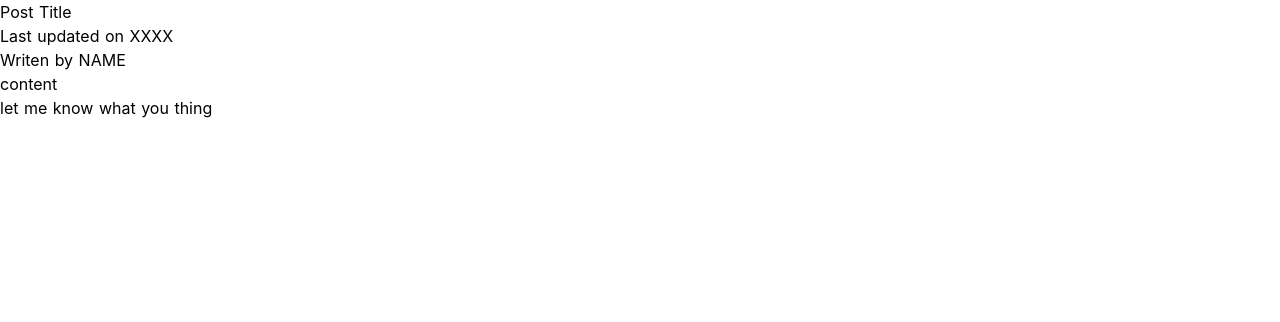
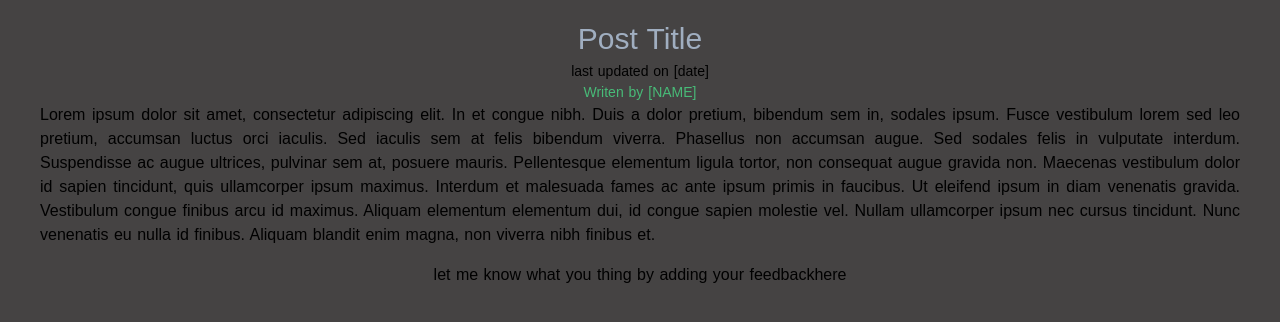
Before and after one commit to ProwlElement/blog, a Nuxt app: page /posts/1 in a window 1280 px wide. Shown: the top 322 px of the page. Built offline with nearby package versions, Linux system fonts and the light colour scheme.

Commit message:
created and linked test pages

```diff
--- a/assets/css/tailwind.css
+++ b/assets/css/tailwind.css
@@ -1,5 +1,44 @@
 /* purgecss start ignore */
 @import 'tailwindcss/base';
+
 @import 'tailwindcss/components';
 /* purgecss end ignore */
 @import 'tailwindcss/utilities';
+
+@import url("https://use.typekit.net/aua4hoc.css");
+/* this broke the tailwind css when using in the recomended area between base and components
+need to research if this is correct or not https://tailwindcss.com/docs/adding-base-styles/ */
+html,body {
+  background-color: #454343;
+}
+
+h1 {
+  @apply text-3xl text-gray-500;
+  font-family: upgrade, sans-serif;
+  font-weight: 500;
+  font-style: normal;
+}
+
+h2 {
+  @apply text-2xl;
+  font-family: upgrade, sans-serif;
+  font-weight: 500;
+  font-style: normal;
+}
+
+h3 {
+  @apply text-lg;
+  font-family: upgrade-lights, sans-serif;
+  font-weight: 400;
+  font-style: normal;
+}
+
+p {
+  font-family: upgrade, sans-serif;
+  font-weight: 300;
+  font-style: normal;
+}
+
+a {
+  /* @apply text-blue-600 underline; */
+}
--- a/components/Logo.vue
+++ /dev/null
@@ -1,34 +0,0 @@
-<template>
-  <svg class="NuxtLogo" width="245" height="180" viewBox="0 0 452 342" xmlns="http://www.w3.org/2000/svg">
-    <g fill="none" fill-rule="evenodd">
-      <path
-        d="M139 330l-1-2c-2-4-2-8-1-13H29L189 31l67 121 22-16-67-121c-1-2-9-14-22-14-6 0-15 2-22 15L5 303c-1 3-8 16-2 27 4 6 10 12 24 12h136c-14 0-21-6-24-12z"
-        fill="#00C58E"
-      />
-      <path
-        d="M447 304L317 70c-2-2-9-15-22-15-6 0-15 3-22 15l-17 28v54l39-67 129 230h-49a23 23 0 0 1-2 14l-1 1c-6 11-21 12-23 12h76c3 0 17-1 24-12 3-5 5-14-2-26z"
-        fill="#108775"
-      />
-      <path
-        d="M376 330v-1l1-2c1-4 2-8 1-12l-4-12-102-178-15-27h-1l-15 27-102 178-4 12a24 24 0 0 0 2 15c4 6 10 12 24 12h190c3 0 18-1 25-12zM256 152l93 163H163l93-163z"
-        fill="#2F495E"
-        fill-rule="nonzero"
-      />
-    </g>
-  </svg>
-</template>
-<style>
-.NuxtLogo {
-  animation: 1s appear;
-  margin: auto;
-}
-
-@keyframes appear {
-  0% {
-    opacity: 0;
-  }
-  100% {
-    opacity: 1;
-  }
-}
-</style>
--- /dev/null
+++ b/components/PostPreview.vue
@@ -0,0 +1,48 @@
+<template>
+  <nuxt-link :to="'/posts/'+id" class="nuxt-link w-full sm:w-1/2 p-2">
+    <article class="post-preview bg-green-200">
+      <div class="post-thumbnail bg-green-400" :style="{backgroundImage: 'url('+thumbnail+')' }"></div>
+      <div class="post-content p-4">
+        <h1>{{title}}</h1>
+        <p>{{previewText}}</p>
+      </div>
+    </article>
+  </nuxt-link>
+</template>
+
+<script>
+export default {
+  name: "PostPreview",
+  props: {
+    id: {
+      type: String,
+      required: true
+    },
+    title: {
+      type: String,
+      required: true
+    },
+    previewText: {
+      type: String,
+      required: true
+    },
+    thumbnail: {
+      type: String,
+      required: true
+    }
+  }
+};
+</script>
+
+<style scoped>
+.nuxt-link {
+}
+
+.post-preview {
+}
+
+.post-thumbnail {
+  height: 200px;
+  width: 100%;
+}
+</style>
--- a/pages/index.vue
+++ b/pages/index.vue
@@ -1,5 +1,5 @@
 <template>
-  <div class="container flex flex-col">
+  <div class="container flex flex-col justify-center items-center h-screen mx-auto text-4xl">
     <nuxt-link to="/users">Users</nuxt-link>
     <nuxt-link to="/posts">Posts</nuxt-link>
     <nuxt-link to="/about">About</nuxt-link>
@@ -7,18 +7,11 @@
 </template>
 
 <script>
-import Logo from "~/components/Logo.vue";
-
-export default {
-  components: {
-    Logo
-  }
-};
 </script>
 
 <style>
 /* Sample `apply` at-rules with Tailwind CSS */
-.container {
+/* .container {
   @apply min-h-screen flex justify-center items-center text-center mx-auto;
-}
+} */
 </style>
--- a/pages/posts/_id/index.vue
+++ b/pages/posts/_id/index.vue
@@ -1,15 +1,19 @@
 <template>
-  <div class="single-post">
+  <div
+    class="single-post container flex flex-col justify-center items-center text-center mx-auto py-4"
+  >
     <section class="post">
       <h1>Post Title</h1>
       <div class="post-details">
-        <div class>Last updated on XXXX</div>
-        <div class>Writen by NAME</div>
+        <h3 class="lowercase text-sm">Last updated on [DATE]</h3>
+        <h2 class="text-green-500 text-sm">Writen by [NAME]</h2>
       </div>
-      <p>content</p>
+      <p
+        class="text-justify px-10"
+      >Lorem ipsum dolor sit amet, consectetur adipiscing elit. In et congue nibh. Duis a dolor pretium, bibendum sem in, sodales ipsum. Fusce vestibulum lorem sed leo pretium, accumsan luctus orci iaculis. Sed iaculis sem at felis bibendum viverra. Phasellus non accumsan augue. Sed sodales felis in vulputate interdum. Suspendisse ac augue ultrices, pulvinar sem at, posuere mauris. Pellentesque elementum ligula tortor, non consequat augue gravida non. Maecenas vestibulum dolor id sapien tincidunt, quis ullamcorper ipsum maximus. Interdum et malesuada fames ac ante ipsum primis in faucibus. Ut eleifend ipsum in diam venenatis gravida. Vestibulum congue finibus arcu id maximus. Aliquam elementum elementum dui, id congue sapien molestie vel. Nullam ullamcorper ipsum nec cursus tincidunt. Nunc venenatis eu nulla id finibus. Aliquam blandit enim magna, non viverra nibh finibus et.</p>
     </section>
-    <section class="post-feedback">
-      <p>let me know what you thing</p>
+    <section class="post-feedback my-4 font-bold">
+      <p>let me know what you thing by adding your feedbackhere</p>
     </section>
   </div>
 </template>
--- a/pages/posts/index.vue
+++ b/pages/posts/index.vue
@@ -1,11 +1,44 @@
 <template>
-  <div class="posts-page flex justify-center items-center">
-    <h1>Posts</h1>
+  <div class="posts-page container flex flex-col justify-center items-center mx-auto">
+    <section>
+      <h1>Stay up to date with the lates news in software vendors and technology</h1>
+    </section>
+    <section class="featured-posts flex flex-col sm:flex-row flex-wrap w-full p-2">
+      <PostPreview
+        id="1"
+        thumbnail="https://techcrunch.com/wp-content/uploads/2015/04/codecode.jpg?w=1390&crop=1"
+        title="Test Post One"
+        previewText="Lorem ipsum dolor sit amet, consectetur adipiscing elit. In et congue nibh. Duis a dolor pretium, bibendum sem in, sodales ipsum. Fusce vestibulum lorem sed leo pretium, accumsan luctus orci iaculis."
+      />
+      <PostPreview
+        id="2"
+        thumbnail="https://techcrunch.com/wp-content/uploads/2015/04/codecode.jpg?w=1390&crop=1"
+        title="Test Post Two"
+        previewText="Lorem ipsum dolor sit amet, consectetur adipiscing elit. In et congue nibh. Duis a dolor pretium, bibendum sem in, sodales ipsum. Fusce vestibulum lorem sed leo pretium, accumsan luctus orci iaculis."
+      />
+      <PostPreview
+        id="3"
+        thumbnail="https://techcrunch.com/wp-content/uploads/2015/04/codecode.jpg?w=1390&crop=1"
+        title="Test Post Three"
+        previewText="Lorem ipsum dolor sit amet, consectetur adipiscing elit. In et congue nibh. Duis a dolor pretium, bibendum sem in, sodales ipsum. Fusce vestibulum lorem sed leo pretium, accumsan luctus orci iaculis."
+      />
+      <PostPreview
+        id="4"
+        thumbnail="https://techcrunch.com/wp-content/uploads/2015/04/codecode.jpg?w=1390&crop=1"
+        title="Test Post Four"
+        previewText="Lorem ipsum dolor sit amet, consectetur adipiscing elit. In et congue nibh. Duis a dolor pretium, bibendum sem in, sodales ipsum. Fusce vestibulum lorem sed leo pretium, accumsan luctus orci iaculis."
+      />
+    </section>
   </div>
 </template>
 
 <script>
-export default {};
+import PostPreview from "@/components/PostPreview";
+export default {
+  components: {
+    PostPreview
+  }
+};
 </script>
 
 <style scoped>
```
